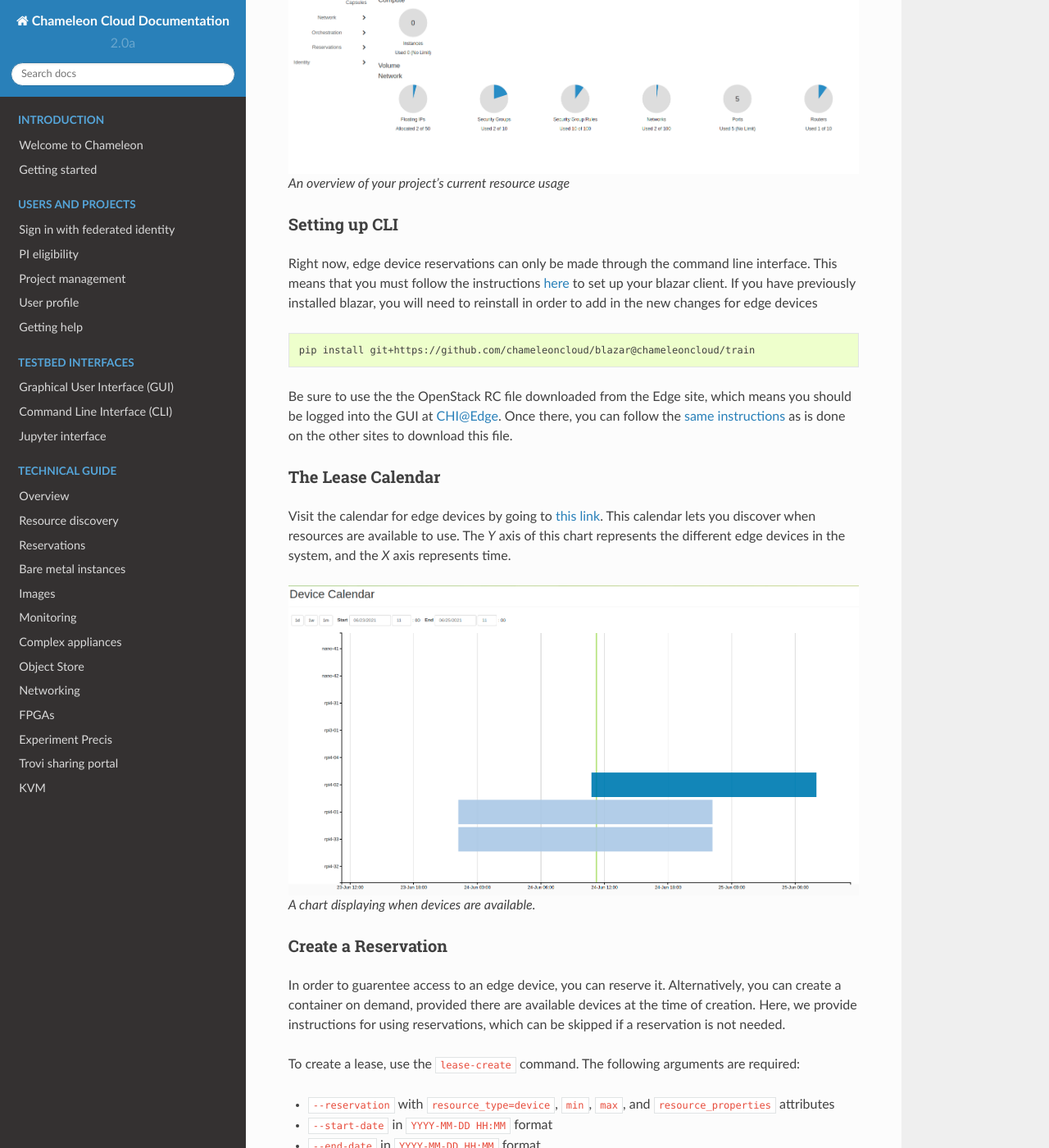
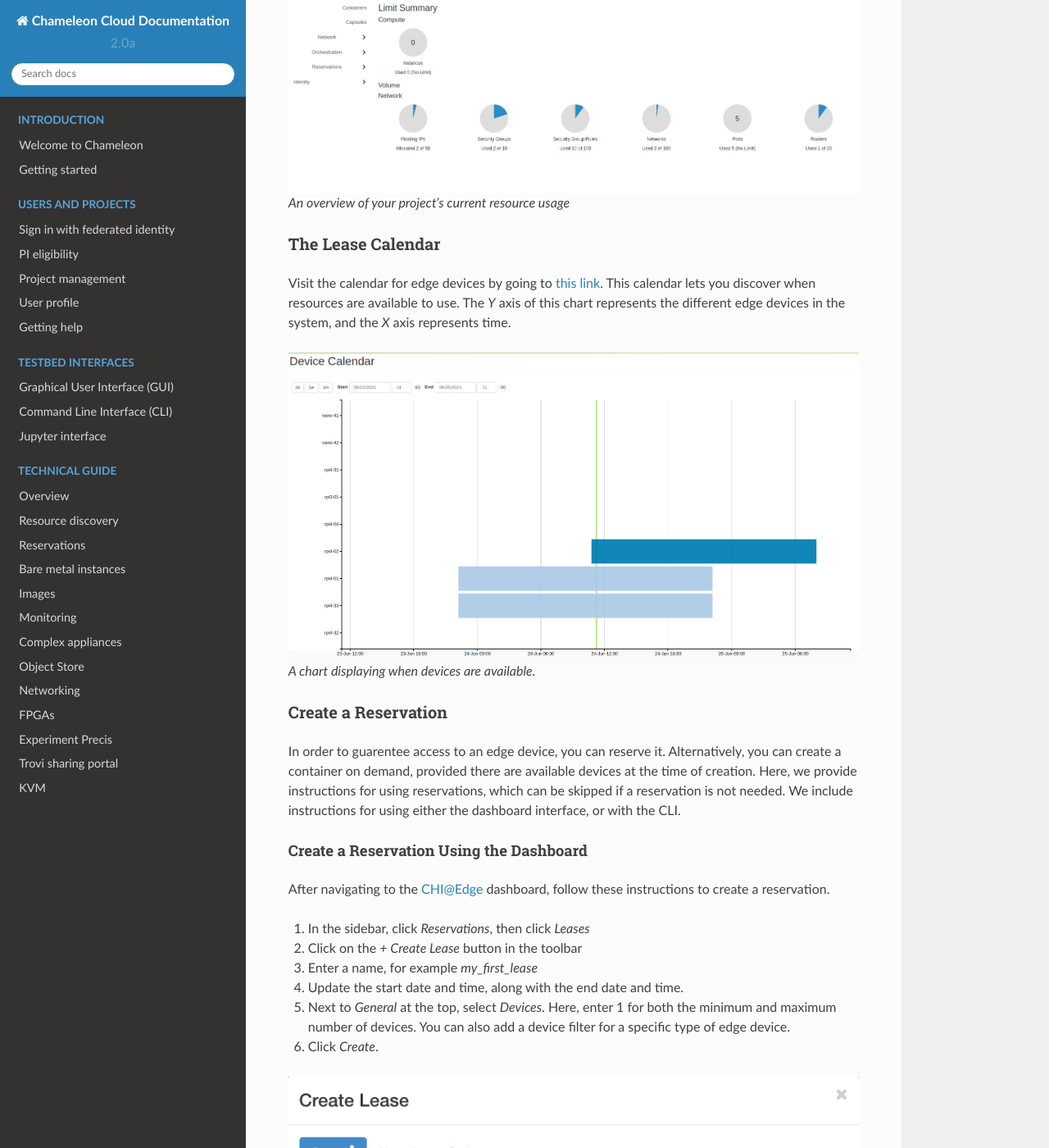
Before and after one commit to ChameleonCloud/docs, a Sphinx documentation site: the page built from source/getting-started-edge/index.rst, in a window 1280 px wide and 1400 px high, scrolled down 1918 px. Shown: the whole window at 82% size. Built offline with Sphinx 7.4.7 and the Read the Docs theme 2.0.0, drawn with Linux system fonts in a browser that asks for light colours; some of the changed text lies outside the part shown.

Commit message:
Add lease create GUI section to edge docs

```diff
--- a/source/getting-started-edge/index.rst
+++ b/source/getting-started-edge/index.rst
@@ -89,25 +89,6 @@ resource usage. The dashboard looks  something like this:
 
    An overview of your project's current resource usage
 
-Setting up CLI
---------------
-
-Right now, edge device reservations can only be made through the command line
-interface. This means that you must follow the instructions
-:ref:`here <cli>` to set up your blazar client. If you have
-previously installed blazar, you will need to reinstall in order to add in the
-new changes for edge devices
-
-.. code-block:: shell
-
-  pip install git+https://github.com/chameleoncloud/blazar@chameleoncloud/train
-
-Be sure to use the the OpenStack RC file downloaded from the Edge site, which
-means you should be logged into the GUI at
-`CHI@Edge <https://chi.edge.chameleoncloud.org>`_. Once there, you can follow
-the :ref:`same instructions <cli-rc-script>`
-as is done on the other sites to download this file.
-
 The Lease Calendar
 ------------------
 
@@ -128,7 +109,59 @@ Create a Reservation
 In order to guarentee access to an edge device, you can reserve it.
 Alternatively, you can create a container on demand, provided there are
 available devices at the time of creation. Here, we provide instructions for
-using reservations, which can be skipped if a reservation is not needed.
+using reservations, which can be skipped if a reservation is not needed. We
+include instructions for using either the dashboard interface, or with the CLI.
+
+Create a Reservation Using the Dashboard
+~~~~~~~~~~~~~~~~~~~~~~~~~~~~~~~~~~~~~~~~
+
+After navigating to the CHI@Edge dashboard, follow these instructions to create
+a reservation.
+
+#. In the sidebar, click *Reservations*, then click *Leases*
+#. Click on the *+ Create Lease* button in the toolbar
+#. Enter a name, for example *my_first_lease*
+#. Update the start date and time, along with the end date and time.
+#. Next to *General* at the top, select *Devices*. Here, enter 1 for both the
+   minimum and maximum number of devices. You can also add a device filter
+   for a specific type of edge device.
+#. Click *Create*.
+
+.. figure:: create_lease.png
+   :alt: The Create Lease dialog
+   :figclass: screenshot
+
+    The Create Lease dialog
+
+Your reservation will show in the list of leases. Once the status changes from
+*PENDING* to *ACTIVE*, you will be able to launch a container. Before you can
+do this, you must get the reservation ID of a device. Click on your lease name
+from the Leases overview to see the *Lease Detail* page. Under the
+*Reservations* header, you will see an *id* field. Note this value. For example
+in the following figure, the value is `0e4a0c01-c597-4294-a926-6350af77c5d4`.
+
+.. figure:: lease_detail.png
+   :alt: The Lease Detail page
+   :figclass: screenshot
+
+    The Lease Detail page, with the reservation ID highlighted in blue.
+
+
+Create a Reservation Using the CLI
+~~~~~~~~~~~~~~~~~~~~~~~~~~~~~~~~~~
+
+If you have previously installed blazar, you will need to reinstall in order to
+add in the new changes for edge devices
+
+.. code-block:: shell
+
+  pip install git+https://github.com/chameleoncloud/blazar@chameleoncloud/train
+
+Be sure to use the the OpenStack RC file downloaded from the Edge site, which
+means you should be logged into the GUI at
+`CHI@Edge <https://chi.edge.chameleoncloud.org>`_. Once there, you can follow
+the :ref:`same instructions <cli-rc-script>`
+as is done on the other sites to download this file.
 
 To create a lease, use the ``lease-create`` command. The following arguments are
 required:
```
Also changed, not shown: source/getting-started-edge/create_lease.png (added), source/getting-started-edge/lease_detail.png (added).
